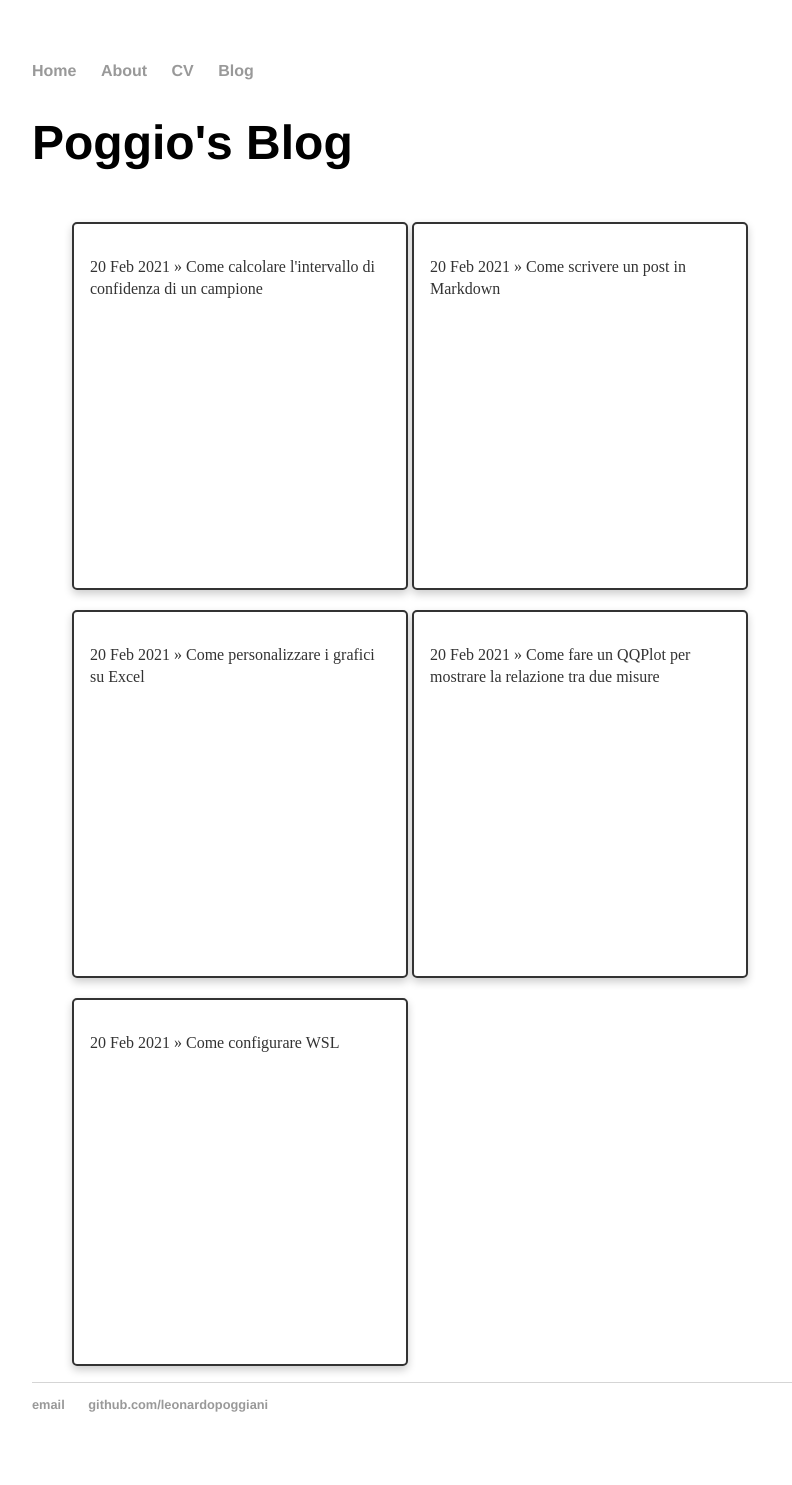
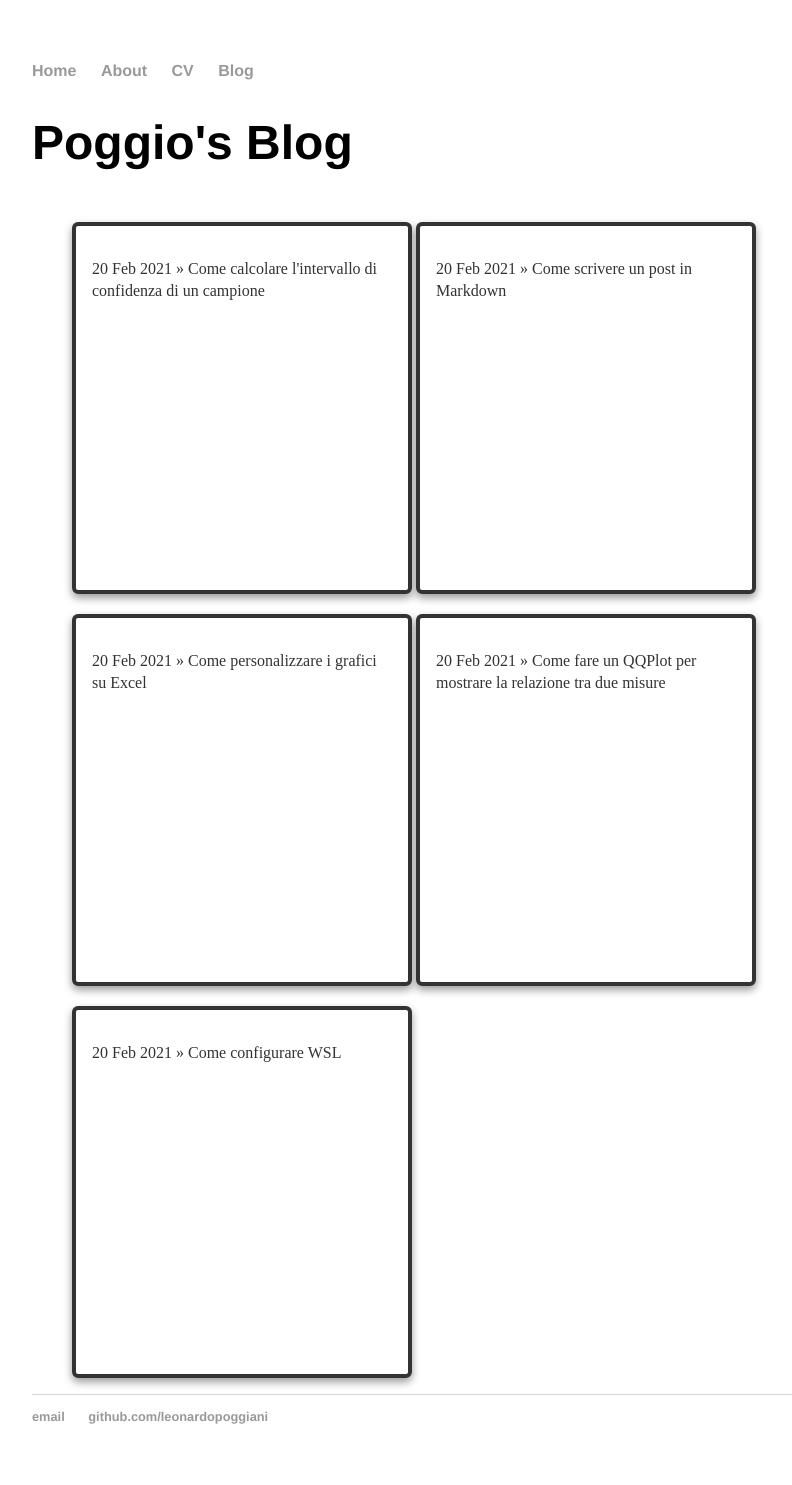
Before and after one commit to leonardopoggiani/leonardopoggiani.github.io, a Jekyll site: the page built from blog/index.html, in a window 1280 px wide. Shown: the whole page, without its empty margins (160-952 px from the left). Built offline with Jekyll 4.4.1, drawn with Linux system fonts in a browser that asks for light colours.

Commit message:
Update main.css

```diff
--- a/css/main.css
+++ b/css/main.css
@@ -1,9 +1,22 @@
-body { margin: 60px auto; width: 70%; }
+body {
+  margin: 60px auto;
+  width: 70%;
+}
 
-a { text-decoration: none; color: #999; }
-a:hover { text-decoration: underline; color: #5c67e7 }
+a {
+  text-decoration: none;
+  color: #999;
+}
+a:hover {
+  text-decoration: underline;
+  color: #5c67e7
+}
 
-p, ul { font-size: 1.5em; line-height: 1.4em; color: #333; }
+p, ul {
+  font-size: 1.5em;
+  line-height: 1.4em;
+  color: #333;
+}
 
 h1, h2, h3, h4 { font-family: 'Helvetica', 'Arial', 'Sans-Serif'; }
 h1 { font-size: 3em;  }
@@ -11,10 +24,23 @@ h2 { font-size: 2.7em; }
 h3 { font-size: 2.3em; }
 h4 { font-size: 1.9em; }
 
-nav ul, footer ul { font-size: 1em; font-family: 'Helvetica', 'Arial', 'Sans-Serif'; padding: 0px; list-style: none; font-weight: bold; }
-nav ul li, footer ul li { display: inline; margin-right: 20px; }
+nav ul, footer ul {
+  font-size: 1em;
+  font-family: 'Helvetica', 'Arial', 'Sans-Serif';
+  padding: 0px;
+  list-style: none;
+  font-weight: bold;
+}
 
-footer { border-top: 1px solid #d5d5d5; font-size: .8em; }
+nav ul li, footer ul li {
+  display: inline;
+  margin-right: 20px;
+}
+
+footer {
+  border-top: 1px solid #d5d5d5;
+  font-size: .8em;
+}
 
 /* Blog */
 ul.posts {
@@ -26,12 +52,11 @@ ul.posts {
 ul.posts li {
   width: 300px;
   height: 300px;
-  border: solid 2px;
+  border: solid 4px;
   border-radius: 6px;
-  box-shadow: 0 4px 8px 0 rgba(0,0,0,0.2);
+  box-shadow: 0 4px 8px 0 rgba(0,0,0,0.4);
   transition: 0.3s;
   padding: 32px 16px;
-  border-radius: 5px;
   margin-top: 20px;
   display: inline-block;
 }
```
